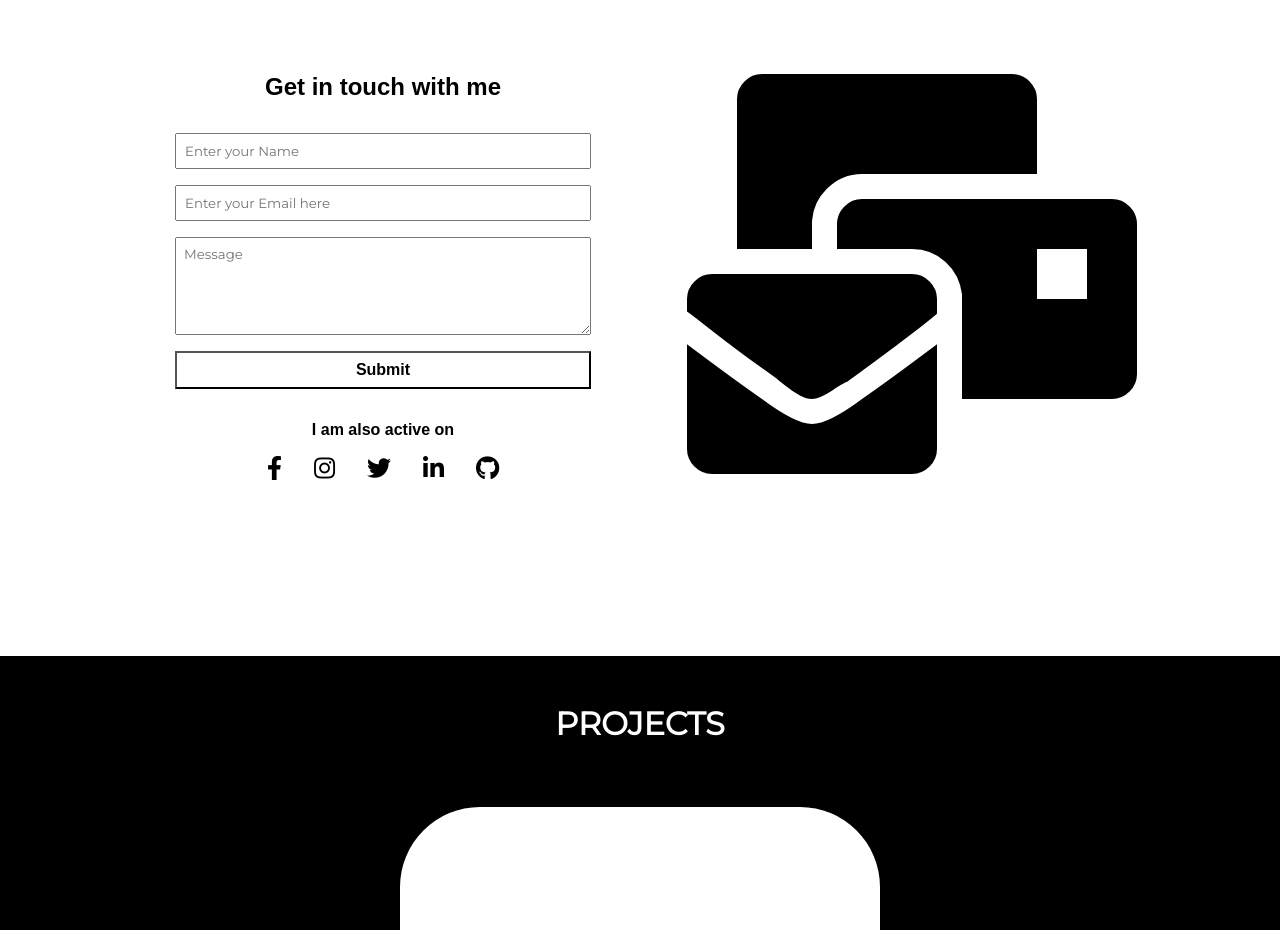
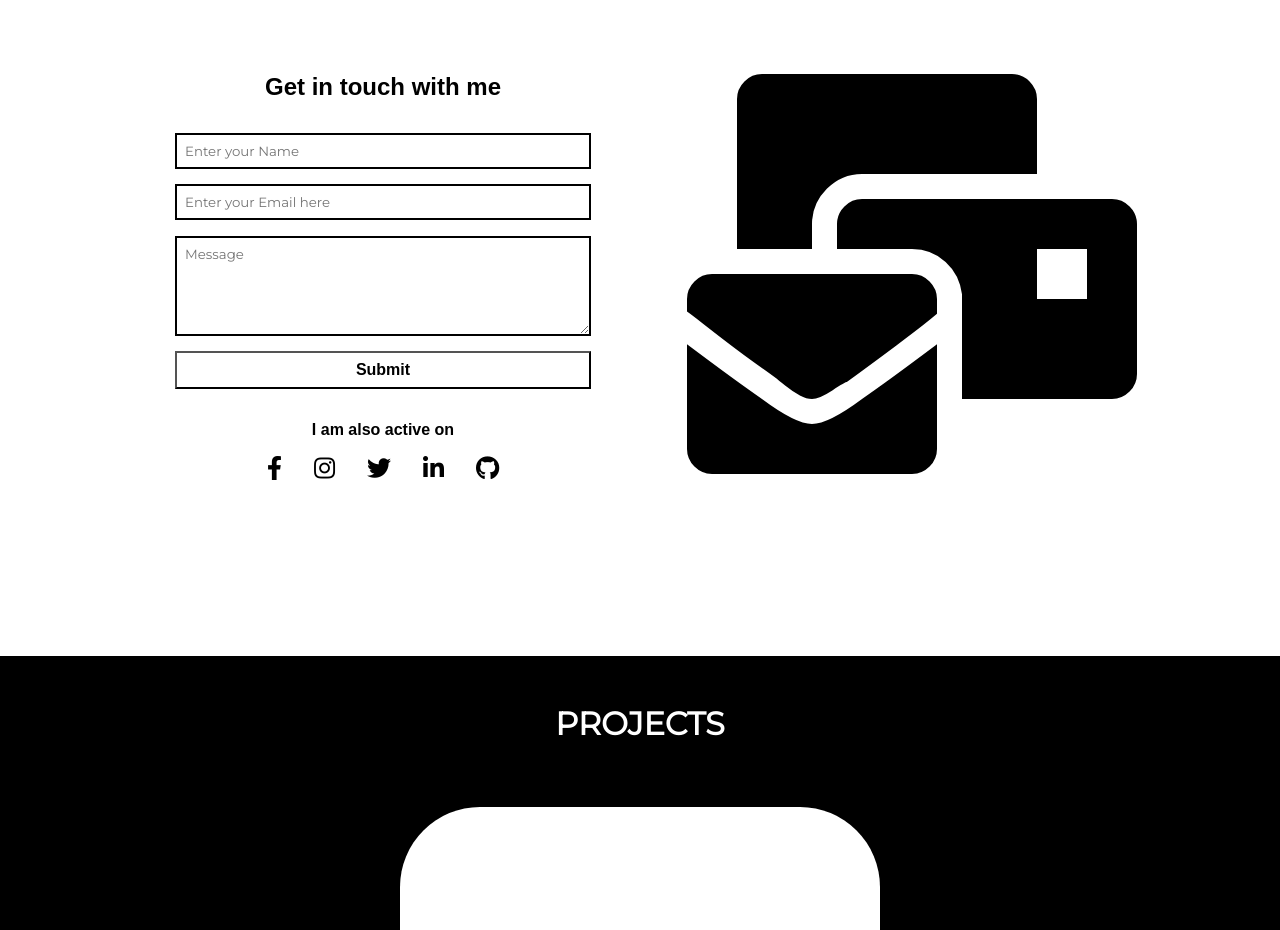
Before and after one commit to alta-max/personal-portfolio, a React (Create React App) app: page / in a window 1280 px wide. Shown: the part 1560-2490 px from the top of the page. Built offline with nearby package versions, Linux system fonts and the light colour scheme; a web font is replaced by a local one.

Commit message:
fixed input and text area visibility

```diff
--- a/src/pages/Contact.css
+++ b/src/pages/Contact.css
@@ -31,11 +31,13 @@
 .contact-form input {
   padding: 0.5rem;
   font-family: "Montserrat", sans-serif;
+  border: 2px solid;
 }
 
 .contact-form textarea {
   font-family: "Montserrat", sans-serif;
   padding: 0.5rem;
+  border: 2px solid;
 }
 
 .contact-form button {
```
